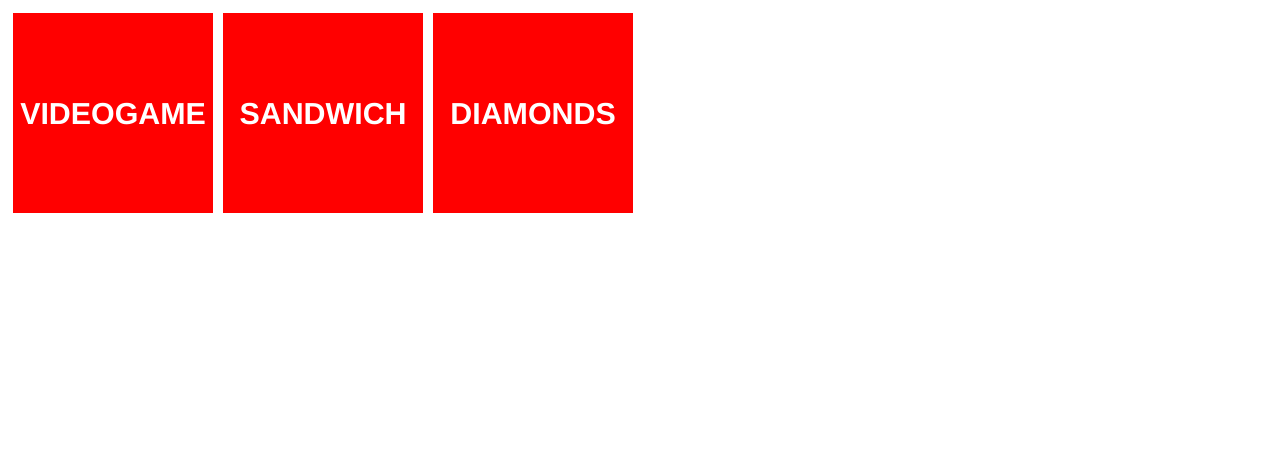
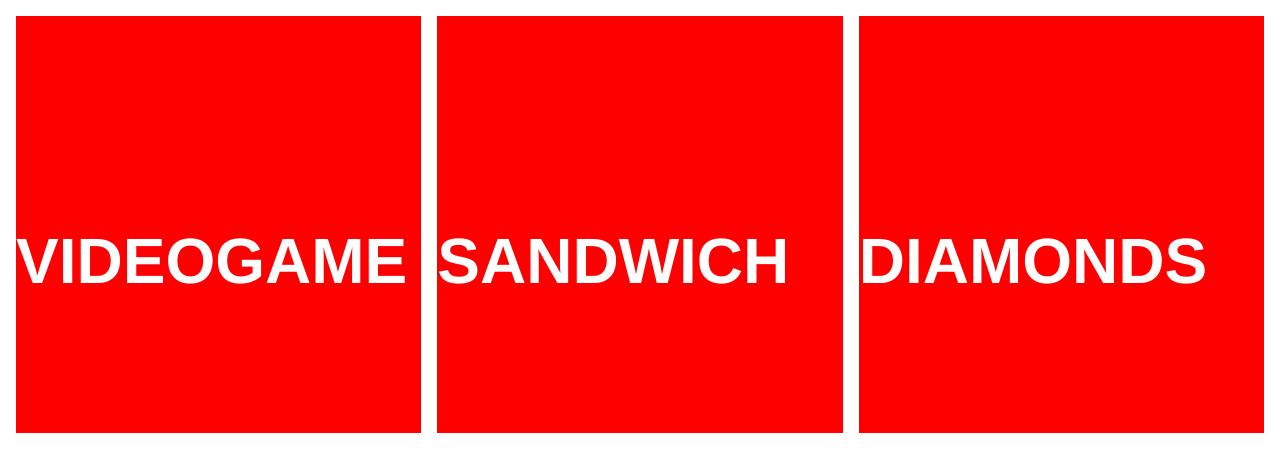
Before and after one commit to jonsolari/flippy-floppy, a Vue app: page / in a window 1280 px wide. Shown: the top 472 px of the page. Built offline with nearby package versions, Linux system fonts and the light colour scheme.

Commit message:
making progress with absolute vs relative

```diff
--- a/src/components/Slide.vue
+++ b/src/components/Slide.vue
@@ -20,17 +20,22 @@ export default {
 .box{
   display: flex;
   background-color: red;
-  width: 200px;
-  height: 200px;
-  margin: 5px;
+  width: 33%;
+  padding-top: 33%;
+  /* position: relative; */
+  margin: 8px;
 }
 
 .text{
   color: white;
-  font-size: 1.9rem;
+  position: absolute;
+  font-size: 4rem;
   font-family: helvetica;
   font-weight: bold;
-  margin: auto;
+  text-align: center;
+  top: 20%;
+
+
 }
 
 </style>
```
